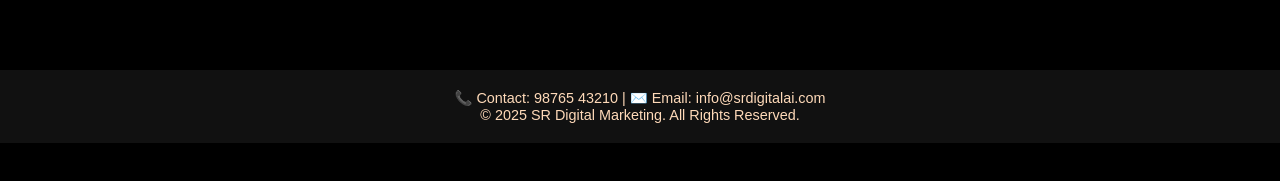
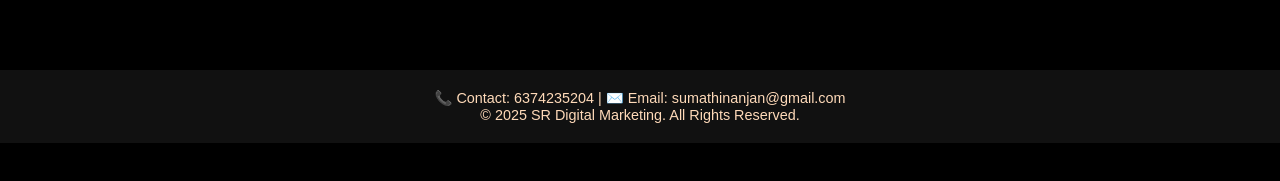
Before and after one commit to srdigitalai/srdigital-marketing, a plain HTML site: page index.html in a window 1280 px wide. Shown: the part 553-734 px from the top of the page. Drawn offline with Linux system fonts and the light colour scheme.

Commit message:
Update index.html

```diff
--- a/index.html
+++ b/index.html
@@ -69,7 +69,7 @@
   </section>
 
   <footer id="contact">
-    📞 Contact: 98765 43210 | ✉️ Email: info@srdigitalai.com
+    📞 Contact: 6374235204 | ✉️ Email: sumathinanjan@gmail.com
     <br>© 2025 SR Digital Marketing. All Rights Reserved.
   </footer>
 </body>
```
